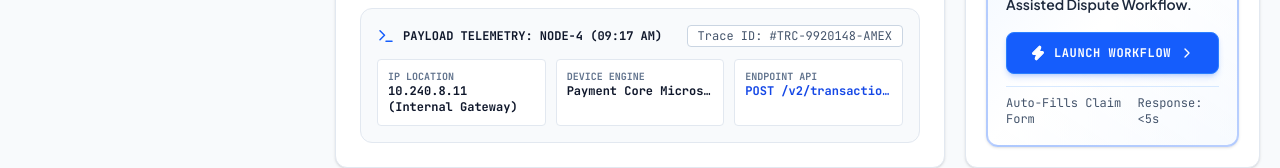
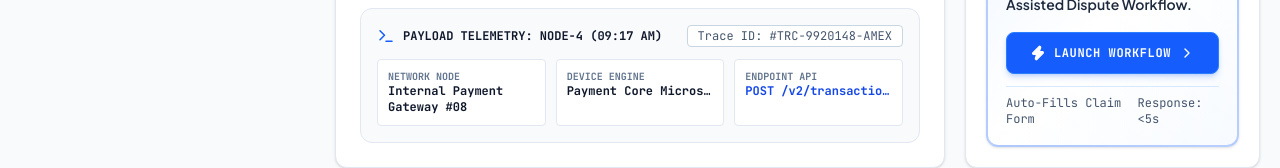
Before and after one commit to Amansingh0807/Conflux, a Next.js app: page / in a window 1280 px wide. Shown: the part 1083-1251 px from the top of the page. Built offline with nearby package versions, Linux system fonts and the light colour scheme.

Commit message:
security(privacy): replace mock IP address fields with generic network node labels

```diff
--- a/components/TimelineSection.tsx
+++ b/components/TimelineSection.tsx
@@ -203,7 +203,7 @@ export function TimelineSection({
             <div className="grid grid-cols-1 sm:grid-cols-2 md:grid-cols-3 gap-2.5 font-mono text-xs">
               <div className="bg-white p-2.5 rounded border border-slate-200">
                 <span className="text-slate-500 block text-[10px] uppercase font-semibold">
-                  IP Location
+                  Network Node
                 </span>
                 <span className="text-slate-900 font-semibold">
                   {selectedEventData.metadata.ip || "N/A"}
--- a/data/mockData.ts
+++ b/data/mockData.ts
@@ -31,7 +31,7 @@ export const timelineEventsMockData: TimelineEvent[] = [
     description: 'Customer searched "dispute charge" on website and viewed FAQ.',
     icon: Globe,
     metadata: {
-      ip: "103.24.12.89",
+      ip: "Web Gateway Cluster #01",
       device: "Chrome v122 / macOS San Francisco",
       sessionId: "SESS-WEB-884920",
       endpoint: "/help/articles/dispute-charge-faq",
@@ -45,7 +45,7 @@ export const timelineEventsMockData: TimelineEvent[] = [
     description: "Navigated to Cart/Checkout page.",
     icon: ShoppingBag,
     metadata: {
-      ip: "103.24.12.89",
+      ip: "Web Gateway Cluster #01",
       device: "Chrome v122 / macOS San Francisco",
       sessionId: "SESS-WEB-884920",
       endpoint: "/checkout/payment-review",
@@ -60,7 +60,7 @@ export const timelineEventsMockData: TimelineEvent[] = [
     description: "Logged into iOS App. Attempted ₹50,000 transaction.",
     icon: Smartphone,
     metadata: {
-      ip: "49.36.192.14 (Cellular 5G)",
+      ip: "Mobile Cellular Node (Protected)",
       device: "iPhone 15 Pro / iOS 17.4",
       sessionId: "APP-IOS-990214",
       endpoint: "/api/v2/payments/initiate",
@@ -76,7 +76,7 @@ export const timelineEventsMockData: TimelineEvent[] = [
     icon: AlertTriangle,
     isError: true,
     metadata: {
-      ip: "10.240.8.11 (Internal Gateway)",
+      ip: "Internal Payment Gateway #08",
       device: "Payment Core Microservice",
       sessionId: "APP-IOS-990214",
       endpoint: "POST /v2/transactions/charge",
@@ -93,7 +93,7 @@ export const timelineEventsMockData: TimelineEvent[] = [
     icon: PhoneIncoming,
     isActive: true,
     metadata: {
-      ip: "SIP Gateway Node #04",
+      ip: "SIP Voice Routing Node #04",
       device: "Mobile Voice Line (+91 98*** ****",
       sessionId: "CALL-PSTN-774920",
       endpoint: "IVR Routing Node -> Agent #4402",
```
